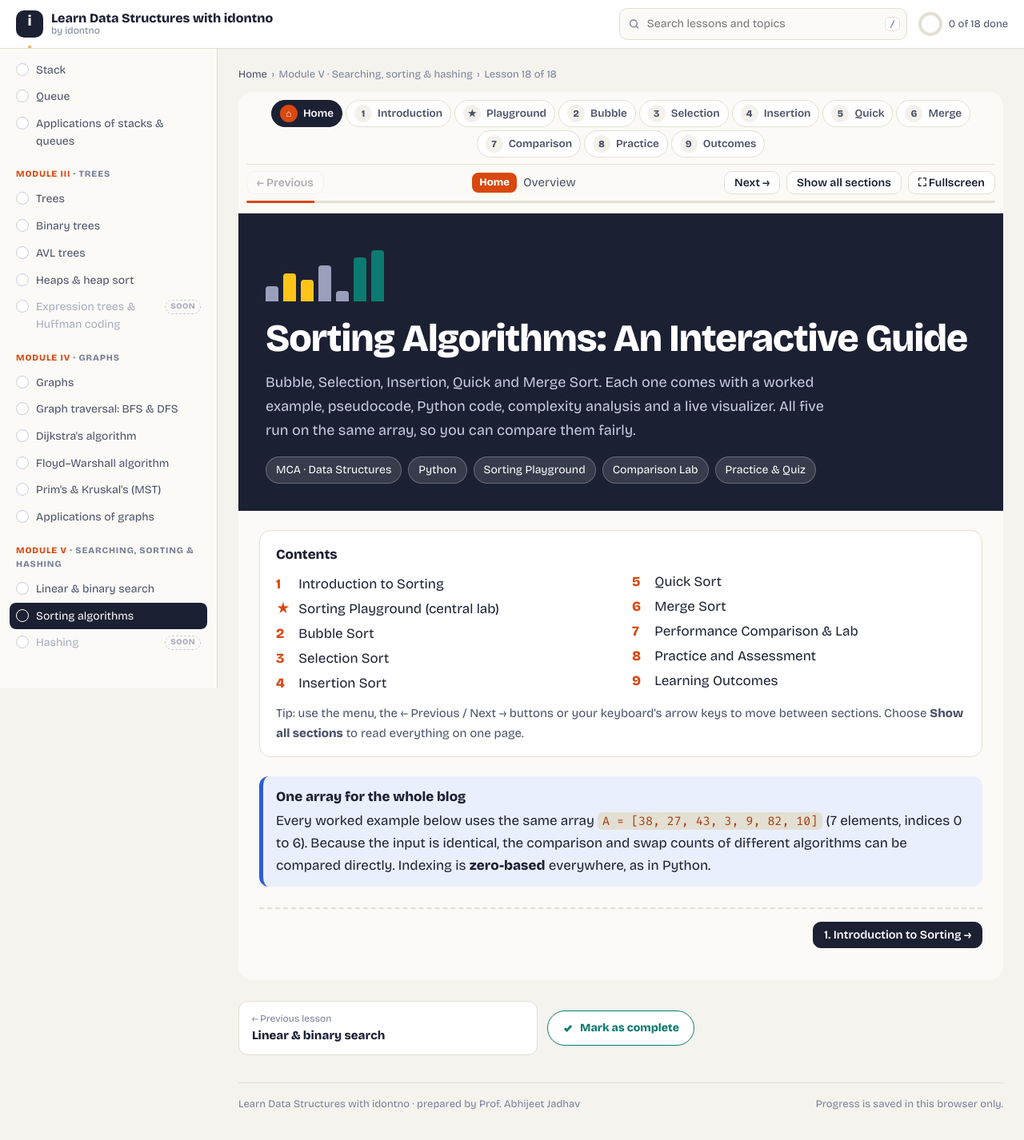
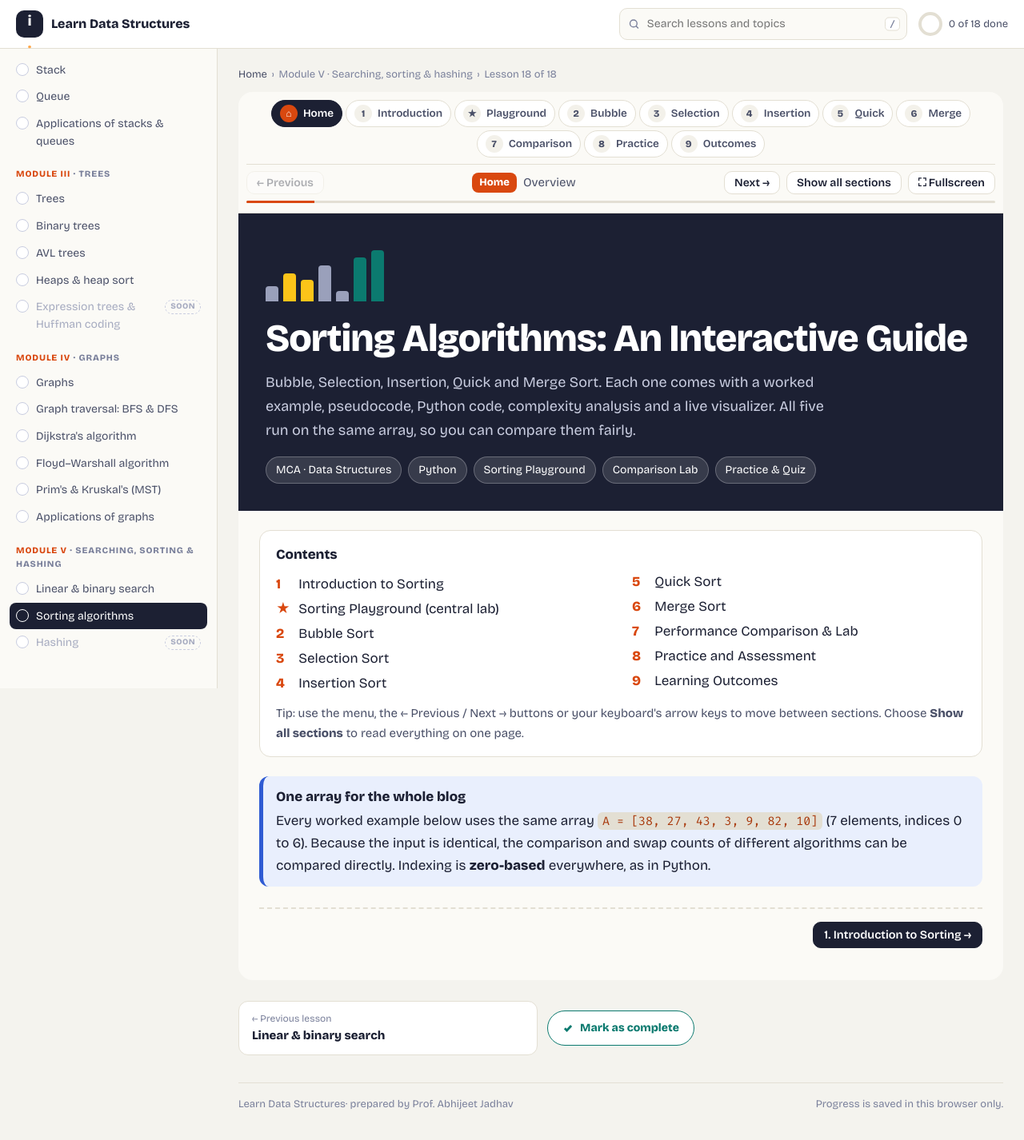
Before and after one commit to i-dontno/idontno_data_structure, a plain HTML site: page learn-data-structure/sorting.html in a window 1280 px wide. Shown: the whole page at 80% size. Drawn offline with nearby package versions, Linux system fonts and the light colour scheme.

Commit message:
linkes are upadted

```diff
--- a/learn-data-structure/sorting.html
+++ b/learn-data-structure/sorting.html
@@ -3,7 +3,7 @@
 <head>
 <meta charset="utf-8">
 <meta name="viewport" content="width=device-width, initial-scale=1">
-<title>Sorting algorithms · Learn Data Structures with idontno</title>
+<title>Sorting algorithms · Learn Data Structures</title>
 <meta name="description" content="Bubble, selection, insertion, quick and merge sort with a performance comparison.">
 <link rel="icon" href="assets/favicon.svg" type="image/svg+xml">
 <link rel="preconnect" href="https://fonts.googleapis.com"><link rel="preconnect" href="https://fonts.gstatic.com" crossorigin><link href="https://fonts.googleapis.com/css2?family=Bricolage+Grotesque:opsz,wght@12..96,400;12..96,600;12..96,800&family=Fira+Code:wght@400;600&display=swap" rel="stylesheet">
@@ -14,7 +14,7 @@
 <header class="idn-top"><div class="idn-top-in">
   <button class="idn-menu" id="idn-menu" aria-label="Open lesson list" aria-expanded="false" aria-controls="idn-side"><svg viewBox="0 0 24 24" fill="none" stroke-width="2" stroke-linecap="round"><path d="M4 7h16M4 12h16M4 17h16"/></svg></button>
   <a class="idn-brand" href="index.html"><span class="idn-logo">i<span>.</span></span>
-    <span class="idn-bname"><b>Learn Data Structures with idontno</b><small>by idontno</small></span></a>
+    <span class="idn-bname"><b>Learn Data Structures</b></span></a>
   <div class="idn-search" role="search">
     <svg viewBox="0 0 24 24" fill="none" stroke-width="2.2" stroke-linecap="round"><circle cx="11" cy="11" r="7"/><path d="M20 20l-3.5-3.5"/></svg>
     <input id="idn-q" type="search" placeholder="Search lessons and topics" aria-label="Search lessons and topics" autocomplete="off" role="combobox" aria-expanded="false" aria-controls="idn-res">
@@ -2308,7 +2308,7 @@ var SortEngine = (function () {
     <button class="idn-done-btn" id="idn-done" aria-pressed="false"><svg width="14" height="14" stroke="currentColor" stroke-width="2.5" fill="none" viewBox="0 0 12 12"><path d="M2.5 6.2l2.3 2.3 4.7-5"/></svg><span>Mark as complete</span></button>
     <span class="idn-pn next empty"></span>
   </div>
-  <footer class="idn-footer"><span>Learn Data Structures with idontno · prepared by Prof. Abhijeet Jadhav</span><span>Progress is saved in this browser only.</span></footer>
+  <footer class="idn-footer"><span>Learn Data Structures· prepared by Prof. Abhijeet Jadhav</span><span>Progress is saved in this browser only.</span></footer>
 </main>
 </div>
 <script src="assets/data.js"></script><script src="assets/site.js"></script>
```
Also changed, not shown: index.html (+2 -2 lines).
